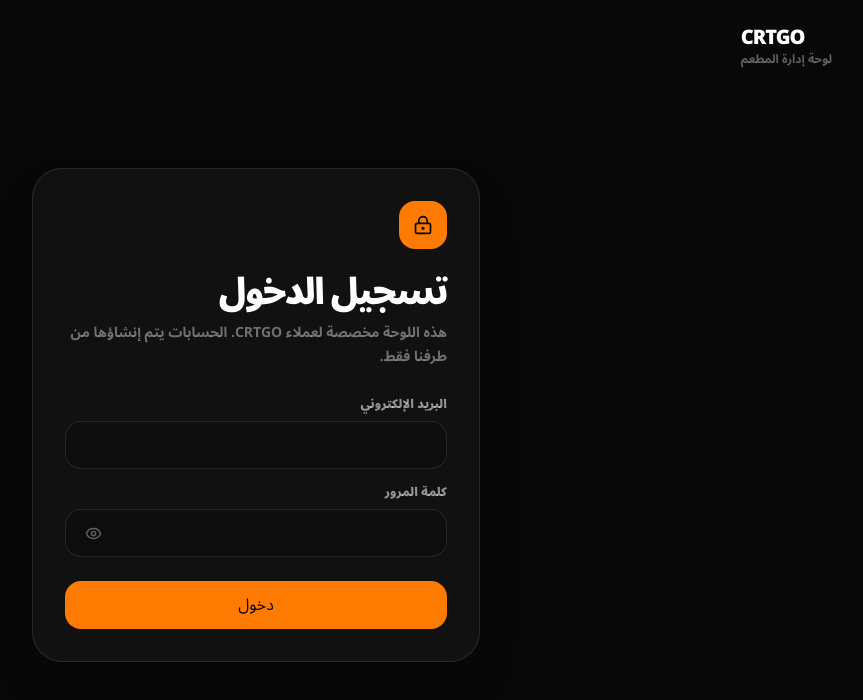
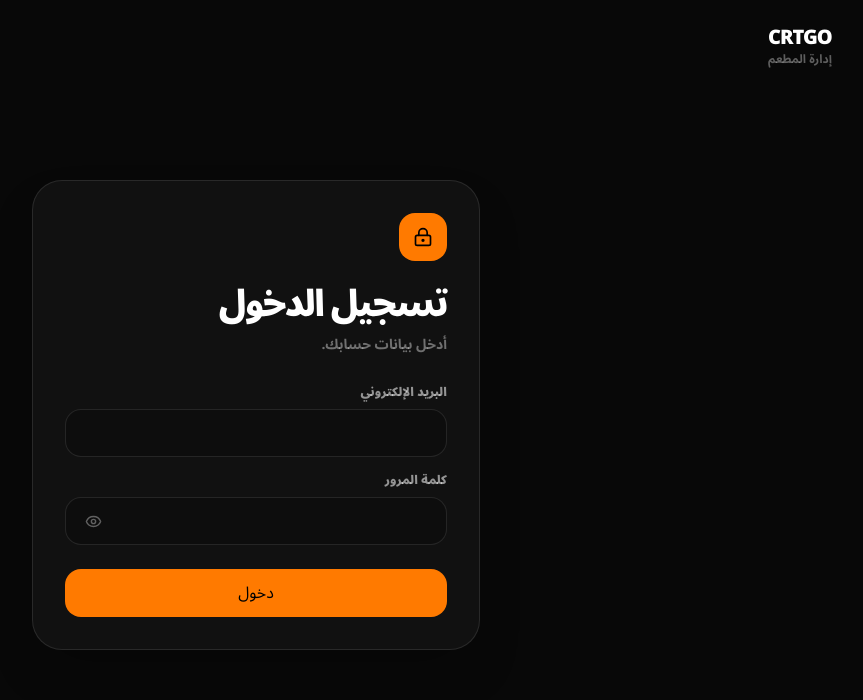
Before and after one commit to Khalil2000web/crtgo-admin, a React (Vite) app: page /login in a window 1280 px wide. Shown: the top 700 px of the page, without its empty margins (384-1247 px from the left). Built offline with nearby package versions, Linux system fonts and the light colour scheme; no server answers.

Commit message:
Simplify login copy

```diff
--- a/src/pages/AuthPage.jsx
+++ b/src/pages/AuthPage.jsx
@@ -53,7 +53,7 @@ export default function AuthPage() {
       <header className="mx-auto flex max-w-6xl items-center py-6">
         <div>
           <div className="text-xl font-black tracking-[-0.05em]" dir="ltr">CRTGO</div>
-          <div className="text-xs font-bold text-white/35">لوحة إدارة المطعم</div>
+          <div className="text-xs font-bold text-white/35">إدارة المطعم</div>
         </div>
       </header>
 
@@ -61,7 +61,7 @@ export default function AuthPage() {
         <form onSubmit={handleSubmit} className="w-full max-w-md rounded-[30px] border border-white/10 bg-[#111] p-6 shadow-2xl sm:p-8">
           <div className="grid h-12 w-12 place-items-center rounded-2xl bg-[#ff7a00] text-black"><LockKeyhole size={20} /></div>
           <h1 className="mt-6 text-4xl font-black tracking-[-0.055em]">تسجيل الدخول</h1>
-          <p className="mt-2 text-sm font-bold leading-6 text-white/40">هذه اللوحة مخصصة لعملاء CRTGO. الحسابات يتم إنشاؤها من طرفنا فقط.</p>
+          <p className="mt-2 text-sm font-bold leading-6 text-white/40">أدخل بيانات حسابك.</p>
 
           <label className="mt-7 block text-xs font-black text-white/55">البريد الإلكتروني</label>
           <input value={email} onChange={(event) => setEmail(event.target.value)} type="email" autoComplete="email" dir="ltr" className="input mt-2" />
```
